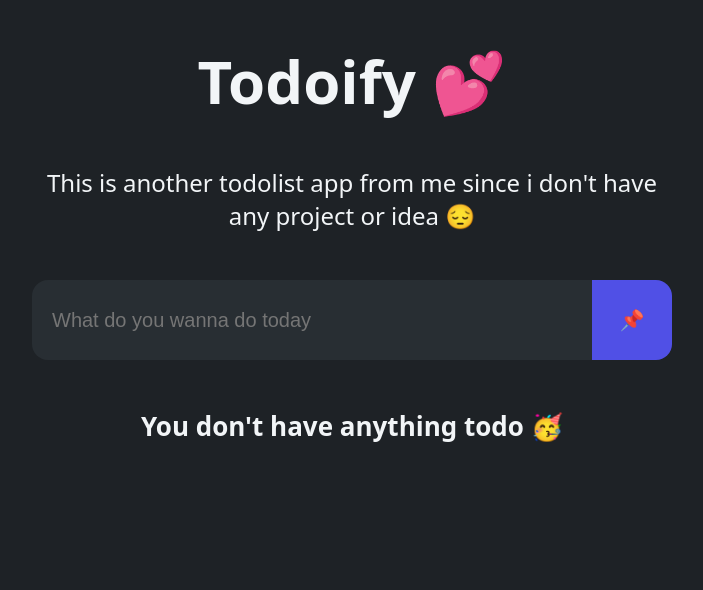
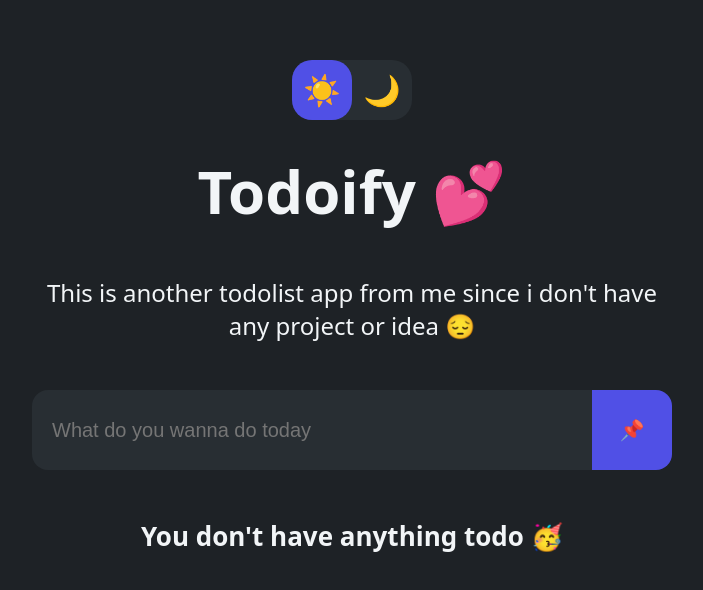
Before and after one commit to CreativeKittens/another-todolist-app, a React (Vite) app: page / in a window 1280 px wide. Shown: the top 590 px of the page, without its empty margins (288-991 px from the left). Built offline with nearby package versions, Linux system fonts and the light colour scheme.

Commit message:
Fix some && make button theme

```diff
--- a/src/Page/App.tsx
+++ b/src/Page/App.tsx
@@ -1,5 +1,6 @@
 import React from "react"
 import styled from "styled-components"
+import ThemeToggle from "../components/ThemeToggle"
 
 const AppElement = styled.div`
 	width: 100vw;
@@ -14,7 +15,12 @@ const AppElement = styled.div`
 `
 
 const App = ({ children }: { children: React.ReactNode }) => {
-	return <AppElement>{children}</AppElement>
+	return (
+		<AppElement>
+			<ThemeToggle />
+			{children}
+		</AppElement>
+	)
 }
 
 export default App
--- a/src/components/InputField.tsx
+++ b/src/components/InputField.tsx
@@ -1,6 +1,5 @@
 import React from "react"
 import styled from "styled-components"
-import "../styles/InputField.css"
 import InputButton from "./InputButton"
 import InputTask from "./InputTask"
 
--- /dev/null
+++ b/src/components/ThemeToggle.tsx
@@ -0,0 +1,55 @@
+import styled from "styled-components"
+
+const ThemeToggleContainer = styled.div`
+	background: #282e33;
+	/* padding: 0.8rem; */
+	margin-bottom: 1.5rem;
+	margin-top: 1rem;
+	border-radius: 1rem;
+	display: flex;
+	justify-content: space-between;
+	align-items: center;
+	height: 3rem;
+	width: 6rem;
+	position: relative;
+	position: relative;
+	z-index: 1;
+	cursor: pointer;
+`
+const ThemeButtonToggle = styled.button`
+	font-size: 1.5rem;
+	background: none;
+	margin: 0;
+	padding: 0;
+	outline: none;
+	border: none;
+	width: 3rem;
+	display: flex;
+	justify-content: center;
+	align-items: center;
+	position: relative;
+	z-index: 1;
+	cursor: pointer;
+`
+
+const ThemeHighlightToggle = styled.span`
+	height: 3rem;
+	width: 3rem;
+	background: #5050e6;
+	position: absolute;
+	display: inline-block;
+	border-radius: 1rem;
+	cursor: pointer;
+`
+
+const ThemeToggle = () => {
+	return (
+		<ThemeToggleContainer>
+			<ThemeButtonToggle>☀️</ThemeButtonToggle>
+			<ThemeButtonToggle>🌙</ThemeButtonToggle>
+			<ThemeHighlightToggle />
+		</ThemeToggleContainer>
+	)
+}
+
+export default ThemeToggle
--- a/src/styles/InputField.css
+++ /dev/null
@@ -1,42 +0,0 @@
-.todo-input {
-	min-width: 50vw;
-	display: flex;
-	align-items: center;
-	justify-content: space-between;
-	margin-top: 3vmin;
-	margin-bottom: 3vmin;
-	font-family: system-ui, -apple-system, BlinkMacSystemFont, "Segoe UI", Roboto,
-		Oxygen, Ubuntu, Cantarell, "Open Sans", "Helvetica Neue", sans-serif;
-}
-
-.input-task {
-	flex: 1;
-	height: 4rem;
-	outline: none;
-	border: none;
-	background: #282e33;
-	border-top-left-radius: 0.8rem;
-	border-bottom-left-radius: 0.8rem;
-	padding-left: 1rem;
-	color: #f2f5f7;
-	font-size: 1rem;
-}
-
-.input-button {
-	width: 4rem;
-	height: 4rem;
-	background: #5050e6;
-	outline: none;
-	border: none;
-	border-top-right-radius: 0.8rem;
-	border-bottom-right-radius: 0.8rem;
-	color: #f2f5f7;
-	cursor: pointer;
-	transition: 0.1s all ease-in-out;
-	font-size: 1rem;
-}
-
-.input-button:hover {
-	background: #4343b4;
-	font-size: 0.8rem;
-}
```
